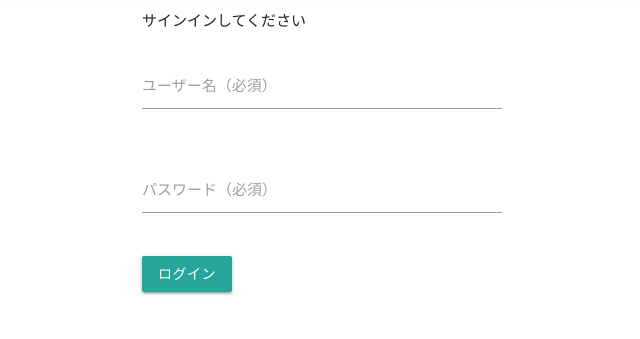
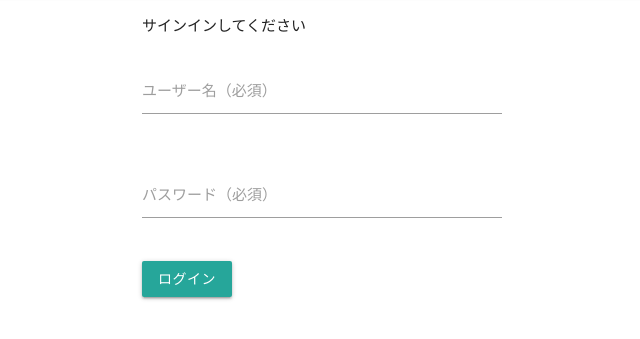
Before and after one commit to kitarikes/q-ng-app, a Flask app: page /sign_in in a window 1280 px wide. Shown: the part 69-408 px from the top of the page, without its empty margins (50-690 px from the left). Run offline with Flask 2, Linux system fonts and the light colour scheme.

Commit message:
layout fixed

```diff
--- a/flask_dir/templates/auth/sign_in.html
+++ b/flask_dir/templates/auth/sign_in.html
@@ -1,7 +1,7 @@
 {% extends "layout.html" %}
 {% block content %}
 <div class="container">
-  <p>サインインしてください</p>
+  <p style="margin-top: 20px;">サインインしてください</p>
     <form class="col s12" action="/sign_in", method="POST">
       <div class="row">
         <div class="input-field col s8 l5">
--- a/flask_dir/templates/auth/sign_up.html
+++ b/flask_dir/templates/auth/sign_up.html
@@ -8,7 +8,7 @@
 <div class="container">
 <div class="row">
   <form class="col s12" action="/sign_up", method="POST">
-    <div class="row">
+    <div class="row" style="margin-top: 20px;">
       <div class="input-field col s8 l5">
         <input id="username" type="text" class="validate" name='username'>
         <label for="username">ユーザー名（必須）</label>
```
